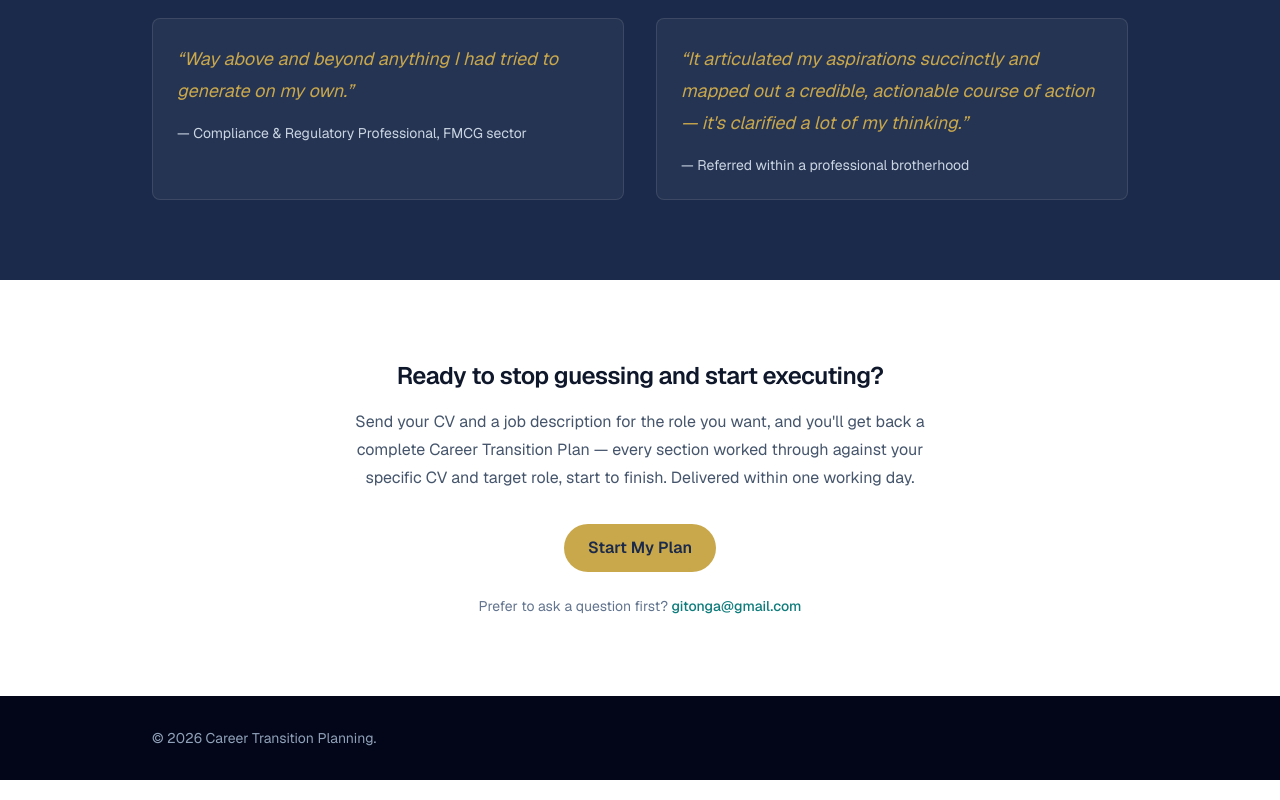
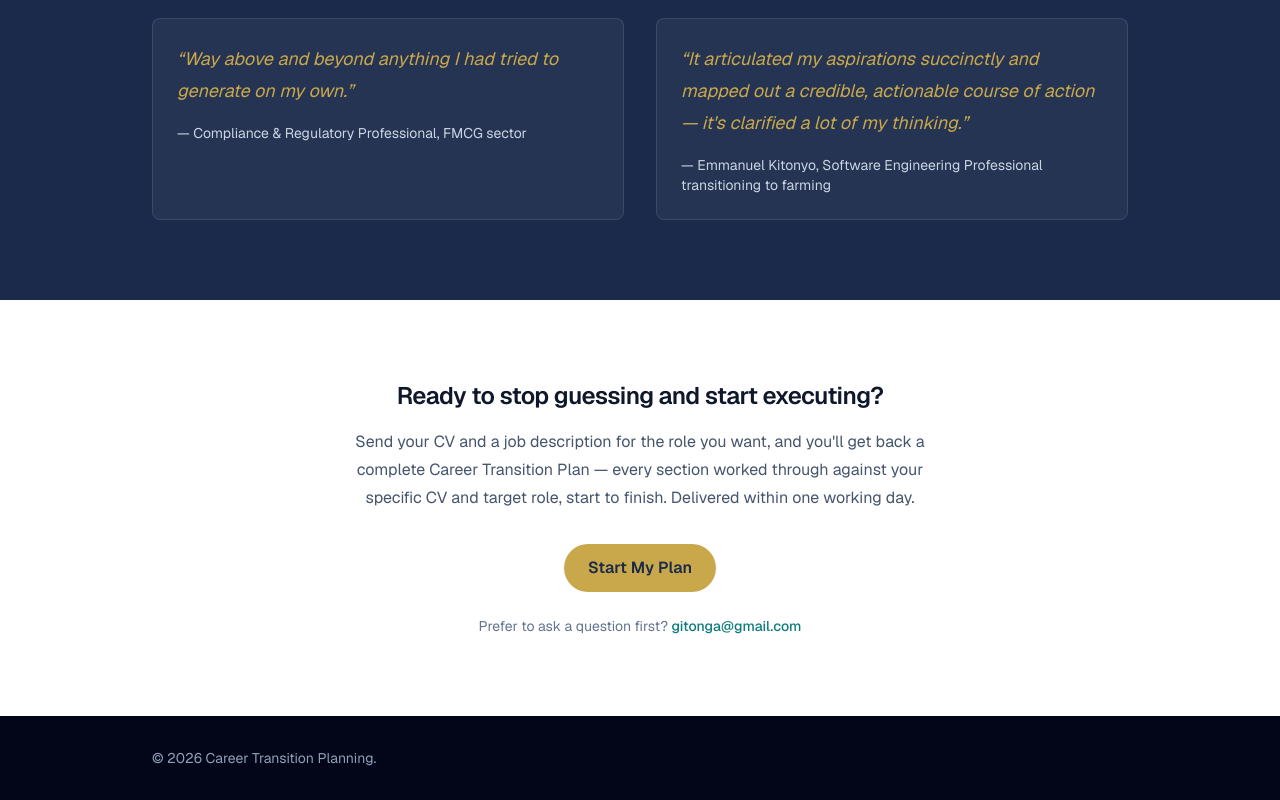
Before and after one commit to ericgitonga/career-transition, a Next.js app in the folder landing/: page / in a window 1280 px wide. Shown: the part 4392-5192 px from the top of the page. Built offline with nearby package versions, Linux system fonts and the light colour scheme.

Commit message:
Name second testimonial's client and add from/to transition framing
Attributes the testimonial to Emmanuel Kitonyo directly, describing his
actual transition (Software Engineering Professional to farming) instead
of the anonymized "referred within a professional brotherhood" line.

Closes #48

```diff
--- a/landing/package.json
+++ b/landing/package.json
@@ -1,6 +1,6 @@
 {
   "name": "career-transition",
-  "version": "0.5.0",
+  "version": "0.6.1",
   "private": true,
   "scripts": {
     "dev": "next dev",
--- a/landing/src/app/page.tsx
+++ b/landing/src/app/page.tsx
@@ -111,7 +111,7 @@ const TESTIMONIALS: Testimonial[] = [
   {
     quote:
       "It articulated my aspirations succinctly and mapped out a credible, actionable course of action — it's clarified a lot of my thinking.",
-    attribution: "Referred within a professional brotherhood",
+    attribution: "Emmanuel Kitonyo, Software Engineering Professional transitioning to farming",
   },
 ];
 
```
Also changed, not shown: 1 other file (tests, documents, lock files or other folders).
